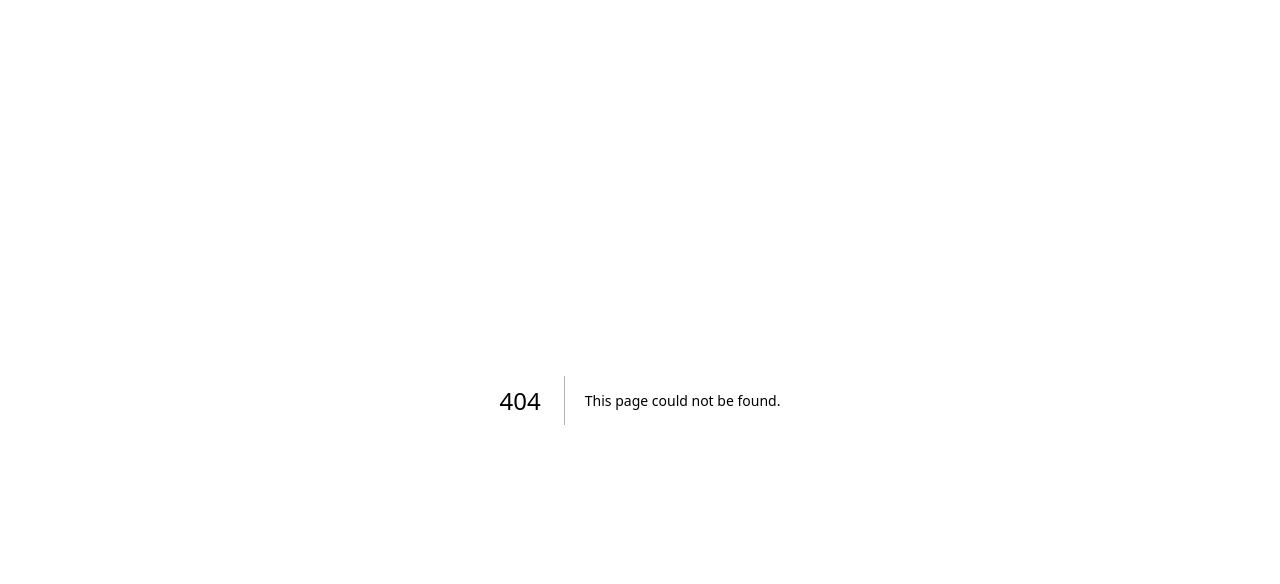
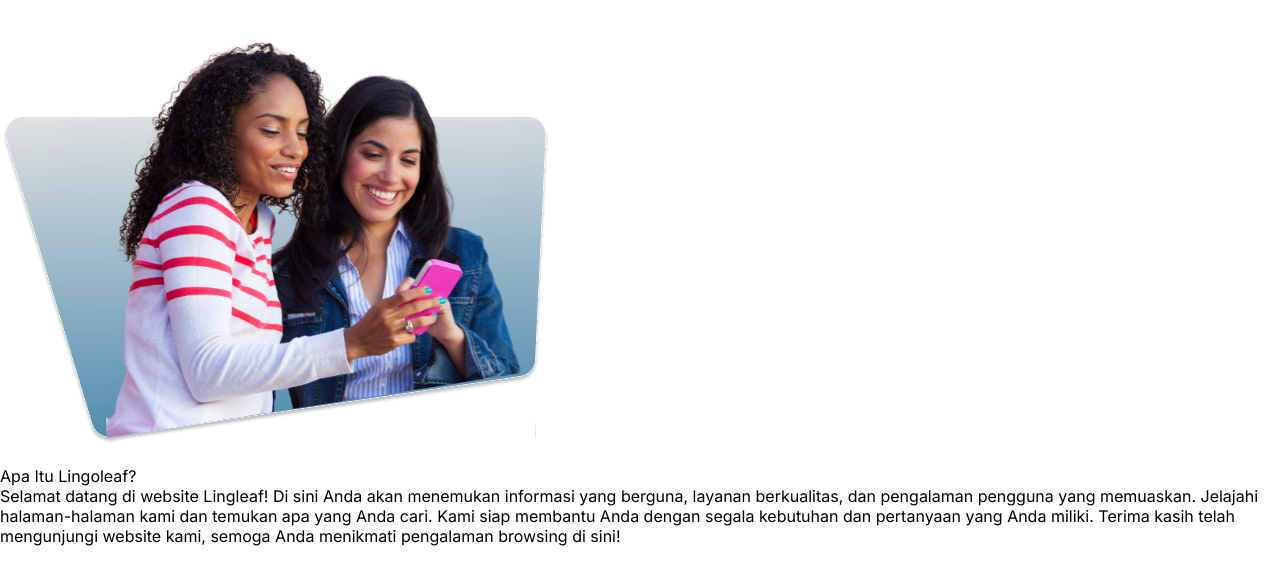
Before and after one commit to rizkisahat996/dialect-app, a Next.js app: page /about in a window 1280 px wide. Before the commit this address had no page. Shown: the top 584 px of the page. Built offline with nearby package versions, Linux system fonts and the light colour scheme.

Commit message:
register page

```diff
--- /dev/null
+++ b/src/app/about/page.js
@@ -0,0 +1,29 @@
+import Image from "next/image";
+import "../../css/index.css";
+
+export default function About() {
+  return (
+    <main className="section-about">
+      <section className="section-about__left">
+        <Image
+          src="/girl.svg"
+          alt="Girl Image"
+          width={562}
+          height={462}
+          priority
+        />
+      </section>
+      <section className="section-about__right">
+        <span>Apa Itu Lingoleaf?</span>
+        <p>
+          Selamat datang di website Lingleaf! Di sini Anda akan menemukan
+          informasi yang berguna, layanan berkualitas, dan pengalaman pengguna
+          yang memuaskan. Jelajahi halaman-halaman kami dan temukan apa yang
+          Anda cari. Kami siap membantu Anda dengan segala kebutuhan dan
+          pertanyaan yang Anda miliki. Terima kasih telah mengunjungi website
+          kami, semoga Anda menikmati pengalaman browsing di sini!
+        </p>
+      </section>
+    </main>
+  );
+}
```
Also changed, not shown: public/girl.svg (added).
